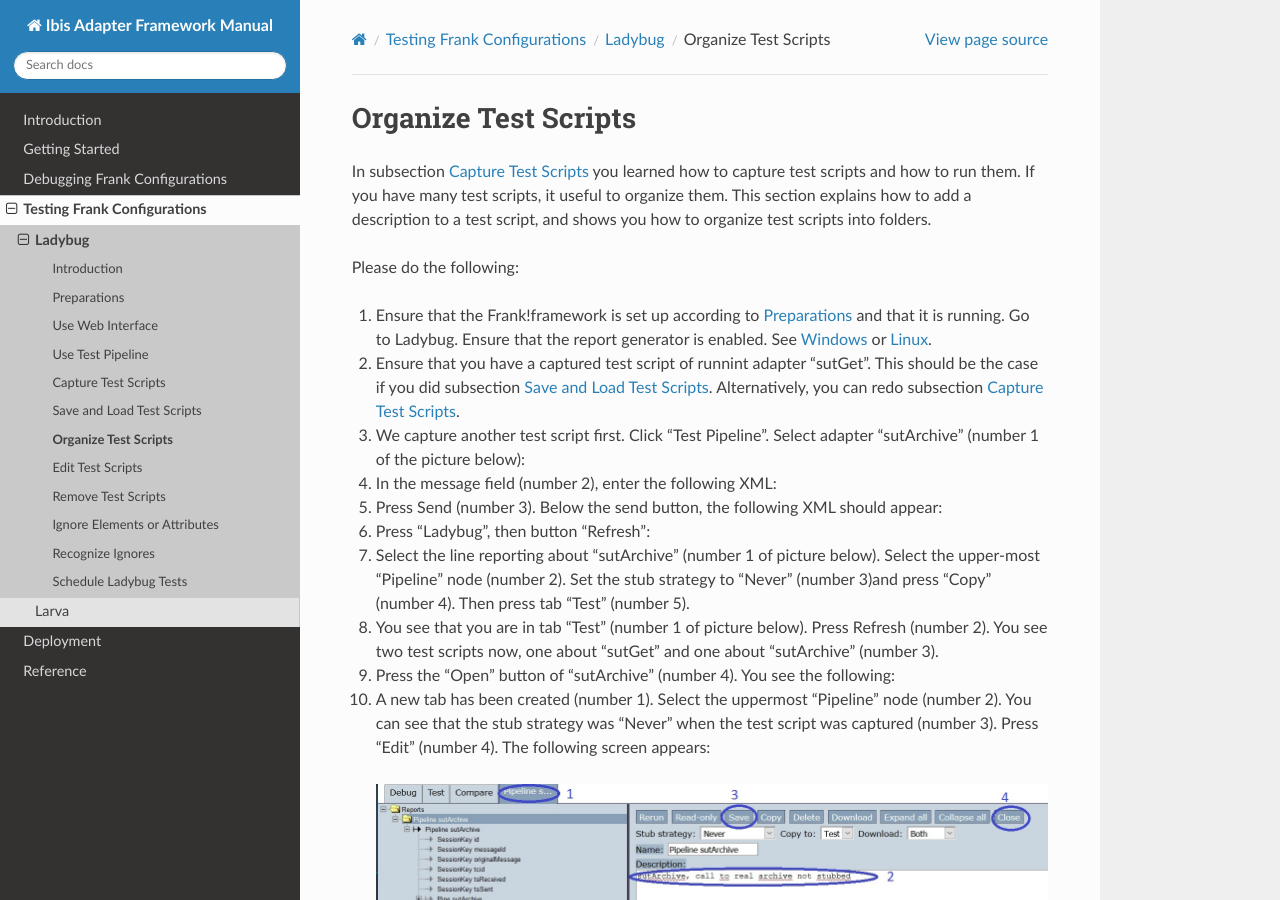
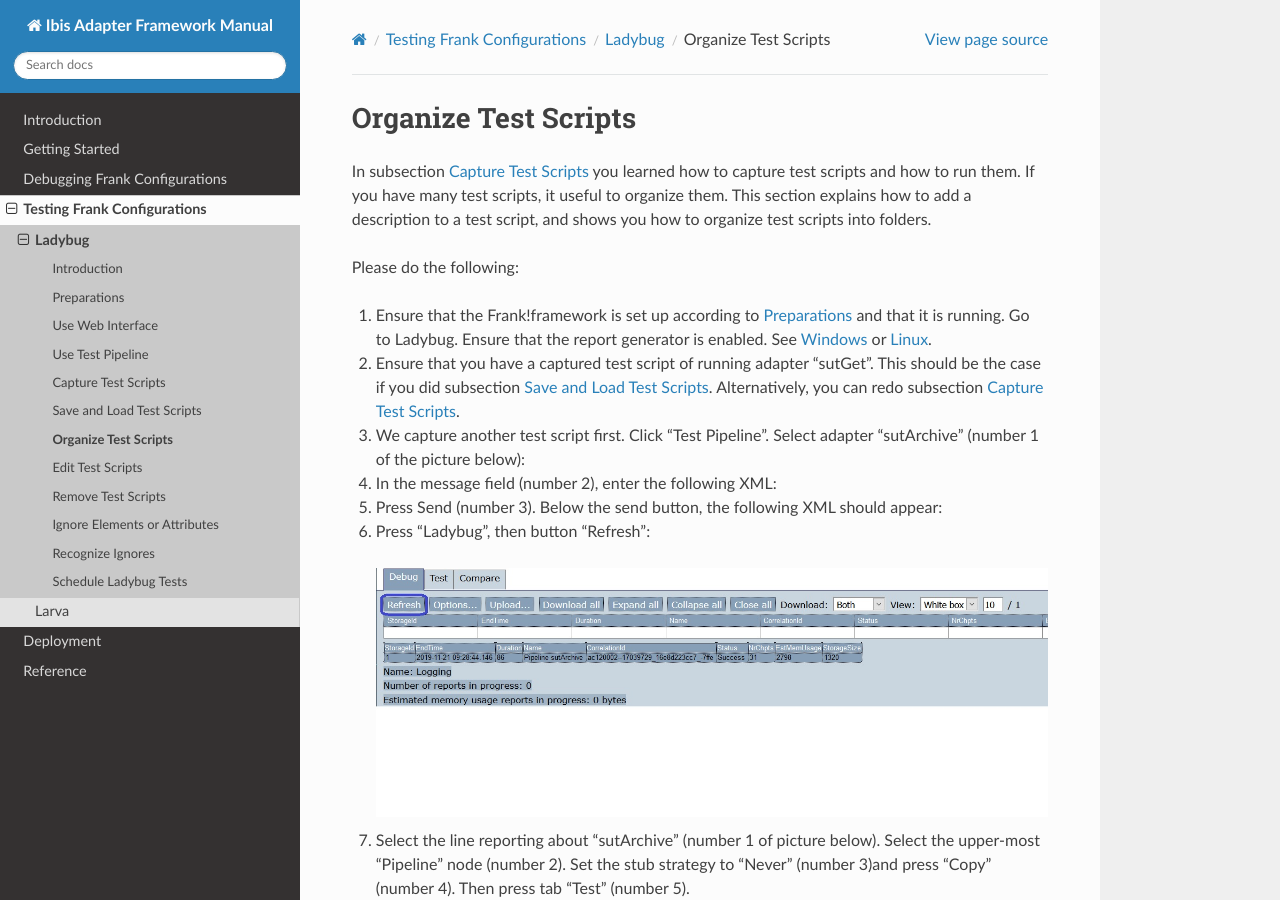
Before and after one commit to frankframework/frank-manual, a Sphinx documentation site: the page built from docs/source/testing/ladybug/organize/organize.rst, in a window 1280 px wide and 900 px high. Built offline with Sphinx 7.4.7 and the Read the Docs theme 2.0.0, drawn with Linux system fonts in a browser that asks for light colours.

Commit message:
Fix issues

```diff
--- a/docs/source/testing/ladybug/organize/organize.rst
+++ b/docs/source/testing/ladybug/organize/organize.rst
@@ -10,7 +10,7 @@ Please do the following:
 .. highlight:: none
 
 #. Ensure that the Frank!framework is set up according to :ref:`preparations` and that it is running. Go to Ladybug. Ensure that the report generator is enabled. See :ref:`useWebInterfaceWindows` or :ref:`useWebInterfaceLinux`.
-#. Ensure that you have a captured test script of runnint adapter "sutGet". This should be the case if you did subsection :ref:`downloadUpload`. Alternatively, you can redo subsection :ref:`capture`.
+#. Ensure that you have a captured test script of running adapter "sutGet". This should be the case if you did subsection :ref:`downloadUpload`. Alternatively, you can redo subsection :ref:`capture`.
 #. We capture another test script first. Click "Test Pipeline". Select adapter "sutArchive" (number 1 of the picture below):
 
    .. image: sutArchive.jpg
@@ -29,19 +29,19 @@ Please do the following:
 
 #. Press "Ladybug", then button "Refresh":
 
-   .. image: ../useWebInterface/ladybugRefresh.jpg
+   .. image:: ../useWebInterface/ladybugRefresh.jpg
 
 #. Select the line reporting about "sutArchive" (number 1 of picture below). Select the upper-most "Pipeline" node (number 2). Set the stub strategy to "Never" (number 3)and press "Copy" (number 4). Then press tab "Test" (number 5).
 
-   .. image: captureArchive.jpg
+   .. image:: captureArchive.jpg
 
 #. You see that you are in tab "Test" (number 1 of picture below). Press Refresh (number 2). You see two test scripts now, one about "sutGet" and one about "sutArchive" (number 3).
 
-   .. image: afterCapture.jpg
+   .. image:: afterCapture.jpg
 
 #. Press the "Open" button of "sutArchive" (number 4). You see the following:
 
-   .. image: afterOpen.jpg
+   .. image:: afterOpen.jpg
 
 #. A new tab has been created (number 1). Select the uppermost "Pipeline" node (number 2). You can see that the stub strategy was "Never" when the test script was captured (number 3). Press "Edit" (number 4). The following screen appears:
 
```
